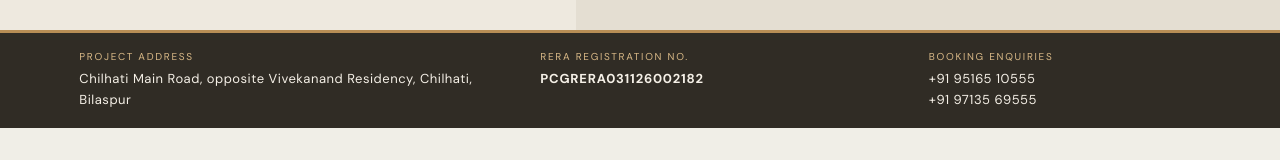
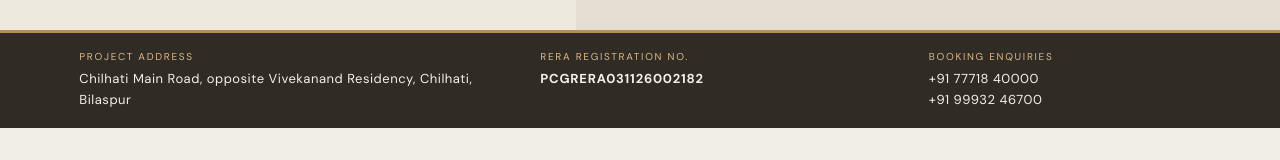
Before and after one commit to raishivam-24/olive, a React (Vite) app: page / in a window 1280 px wide. Shown: the part 608-768 px from the top of the page. Built offline with nearby package versions, Linux system fonts and the light colour scheme.

Commit message:
Update booking contact numbers

```diff
--- a/src/main.jsx
+++ b/src/main.jsx
@@ -16,7 +16,7 @@ const distances = [
   ['Bilaspur Railway Station', '6.0 km'], ['NTPC Sipat', '10 km'],
 ];
 function Mark({ light = false }) {
-   return <span className={`brand ${light ? 'brand-light' : ''}`}><img src={A + 'olive-residency-mark.svg'} alt=""/><span>Olive<br/>Residency</span></span>;
+  return <span className={`brand ${light ? 'brand-light' : ''}`}><img src={A + 'olive-residency-mark.svg'} alt="" /><span>Olive<br />Residency</span></span>;
 }
 function Arrow() { return <span aria-hidden="true">↗</span>; }
 function App() {
@@ -29,24 +29,24 @@ function App() {
       <nav className={menuOpen ? 'nav nav-open' : 'nav'} aria-label="Main navigation">
         <a href="#story" onClick={closeMenu}>The vision</a><a href="#amenities" onClick={closeMenu}>Amenities</a><a href="#gallery" onClick={closeMenu}>Gallery</a><a href="#location" onClick={closeMenu}>Location</a><a href="#rera" onClick={closeMenu}>RERA details</a>
       </nav>
-      <a className="nav-cta" href="tel:+919516510555">Enquire <Arrow /></a>
+      <a className="nav-cta" href="tel:+917771840000">Enquire <Arrow /></a>
     </header>
 
     <main>
       <section id="home" className="hero">
         <div className="hero-main">
           <div className="hero-content">
-          <div className="eyebrow hero-eyebrow"><span className="eyebrow-line"></span> A finer way to call somewhere home</div>
-          <h1>Room to grow.<br/><em>Space to belong.</em></h1>
-          <p>A thoughtfully planned plotted community on Chilhati Main Road, Bilaspur.</p>
-          <div className="hero-actions"><a className="button button-gold" href="#story">Explore Olive <span>↓</span></a><a className="button button-ghost" href="tel:+919516510555">Talk to our team <Arrow /></a></div>
+            <div className="eyebrow hero-eyebrow"><span className="eyebrow-line"></span> A finer way to call somewhere home</div>
+            <h1>Room to grow.<br /><em>Space to belong.</em></h1>
+            <p>A thoughtfully planned plotted community on Chilhati Main Road, Bilaspur.</p>
+            <div className="hero-actions"><a className="button button-gold" href="#story">Explore Olive <span>↓</span></a><a className="button button-ghost" href="tel:+917771840000">Talk to our team <Arrow /></a></div>
           </div>
           <div className="hero-visual"><img className="hero-image" src={A + 'hero-entrance.jpg'} alt="Olive Residency entrance as shown in the project brochure" /></div>
         </div>
         <div className="hero-foot">
           <div className="hero-detail"><small>PROJECT ADDRESS</small><span>Chilhati Main Road, opposite Vivekanand Residency, Chilhati, Bilaspur</span></div>
           <div className="hero-detail"><small>RERA REGISTRATION NO.</small><a href="#rera">PCGRERA031126002182</a></div>
-          <div className="hero-detail"><small>BOOKING ENQUIRIES</small><span><a href="tel:+919516510555">+91 95165 10555</a><br/><a href="tel:+919713569555">+91 97135 69555</a></span></div>
+         <div className="hero-detail"><small>BOOKING ENQUIRIES</small><span><a href="tel:+917771840000">+91 77718 40000</a><br/><a href="tel:+919993246700">+91 99932 46700</a></span></div>
         </div>
       </section>
 
@@ -54,7 +54,7 @@ function App() {
         <div className="certificate-preview"><img src={A + 'rera-certificate-preview.png'} alt="Preview of the Chhattisgarh RERA registration certificate for Olive Residency" /></div>
         <div className="certificate-copy">
           <span className="eyebrow">Official project registration</span>
-          <h2>RERA certificate,<br/><em>in view.</em></h2>
+          <h2>RERA certificate,<br /><em>in view.</em></h2>
           <p>Review the registration certificate issued by the Chhattisgarh Real Estate Regulatory Authority.</p>
           <div className="certificate-number"><small>PROJECT REGISTRATION NO.</small><strong>PCGRERA031126002182</strong><span>Registered 03 Nov 2026 · Valid through 09 Oct 2031</span></div>
           <a className="button button-dark certificate-download" href={A + 'rera-registration-certificate.pdf'} download="Olive-Residency-RERA-Certificate.pdf">Download RERA certificate <Arrow /></a>
@@ -64,7 +64,7 @@ function App() {
       <section className="intro section-pad" id="story">
         <div className="intro-label"><span className="eyebrow">A place of your own</span><span className="vertical-note">OLIVE RESIDENCY · EST. 2026</span></div>
         <div className="intro-main">
-          <h2>Some places feel<br/>like <em>possibility.</em></h2>
+          <h2>Some places feel<br />like <em>possibility.</em></h2>
           <div className="intro-copy"><p className="lead">At Olive Residency, the everyday has room to become something more.</p><p>Set along Chilhati Main Road in Bilaspur, this plotted residential community brings considered planning, open green spaces and shared places together — so you can shape a home that feels like your own.</p><a className="text-link" href={A + 'olive-residency-brochure.pdf'} target="_blank" rel="noreferrer">Read the project brochure <Arrow /></a></div>
         </div>
         <div className="stats-row">
@@ -76,7 +76,7 @@ function App() {
       </section>
 
       <section className="amenities section-pad" id="amenities">
-        <div className="section-heading"><div><span className="eyebrow">Made for everyday living</span><h2>Space for the <em>moments</em><br/>that make a life.</h2></div><p>From an unhurried walk to a little celebration, the shared spaces are designed to bring neighbors and generations together.</p></div>
+        <div className="section-heading"><div><span className="eyebrow">Made for everyday living</span><h2>Space for the <em>moments</em><br />that make a life.</h2></div><p>From an unhurried walk to a little celebration, the shared spaces are designed to bring neighbors and generations together.</p></div>
         <div className="amenity-layout">
           <div className="amenity-list">{features.map(([name, number]) => <div className="amenity-item" key={name}><span>{number}</span><strong>{name}</strong><b>+</b></div>)}</div>
         </div>
@@ -86,11 +86,11 @@ function App() {
       <section className="project-gallery section-pad" id="gallery">
         <div className="section-heading"><div><span className="eyebrow">A look around Olive</span><h2>Picture life <em>here.</em></h2></div><p>Explore the entrance, plotted community, gardens and shared spaces shown in the project brochure.</p></div>
         <div className="project-gallery-grid">
-          <figure className="project-gallery-card"><img src={A + 'community-aerial.jpg'} alt="Aerial overview of Olive Residency community layout"/><figcaption><span>01</span><strong>The community</strong></figcaption></figure>
-          <figure className="project-gallery-card"><img src={A + 'hero-entrance.jpg'} alt="Olive Residency entrance gate"/><figcaption><span>02</span><strong>Grand entrance</strong></figcaption></figure>
-          <figure className="project-gallery-card"><img src={A + 'garden-walk.jpg'} alt="Landscaped garden walk, play area and seating"/><figcaption><span>03</span><strong>Garden & play</strong></figcaption></figure>
-          <figure className="project-gallery-card"><img src={A + 'leisure-deck.jpg'} alt="Pool and leisure deck"/><figcaption><span>04</span><strong>Leisure deck</strong></figcaption></figure>
-          <figure className="project-gallery-card"><img src={A + 'temple-garden.jpg'} alt="Temple set within landscaped gardens"/><figcaption><span>05</span><strong>Temple & garden</strong></figcaption></figure>
+          <figure className="project-gallery-card"><img src={A + 'community-aerial.jpg'} alt="Aerial overview of Olive Residency community layout" /><figcaption><span>01</span><strong>The community</strong></figcaption></figure>
+          <figure className="project-gallery-card"><img src={A + 'hero-entrance.jpg'} alt="Olive Residency entrance gate" /><figcaption><span>02</span><strong>Grand entrance</strong></figcaption></figure>
+          <figure className="project-gallery-card"><img src={A + 'garden-walk.jpg'} alt="Landscaped garden walk, play area and seating" /><figcaption><span>03</span><strong>Garden & play</strong></figcaption></figure>
+          <figure className="project-gallery-card"><img src={A + 'leisure-deck.jpg'} alt="Pool and leisure deck" /><figcaption><span>04</span><strong>Leisure deck</strong></figcaption></figure>
+          <figure className="project-gallery-card"><img src={A + 'temple-garden.jpg'} alt="Temple set within landscaped gardens" /><figcaption><span>05</span><strong>Temple & garden</strong></figcaption></figure>
         </div>
         <p className="gallery-caption-note">Project imagery from the supplied brochure. Illustrative only.</p>
       </section>
@@ -98,29 +98,28 @@ function App() {
       <section className="location section-pad" id="location">
         <div className="section-heading location-heading"><div><span className="eyebrow">Connected to what matters</span><h2>Chilhati, <em>Bilaspur.</em></h2></div><p>Located on Chilhati Main Road, opposite Vivekanand Residency. Distances below are reproduced from the project brochure.</p></div>
         <div className="location-layout">
-          <div className="map-card"><div className="map-top"><span className="eyebrow">THE NEIGHBOURHOOD</span><a href={A + 'olive-residency-brochure.pdf'} target="_blank" rel="noreferrer">View location map <Arrow /></a></div><div className="map-art"><img src={A + 'location-map.jpg'} alt="Location map from the Olive Residency brochure" /></div><div className="map-address"><span>SITE ADDRESS</span><p>Chilhati Main Road, opposite Vivekanand Residency,<br/>Chilhati, Bilaspur, Chhattisgarh</p></div></div>
-          <div className="distance-list">{distances.map(([place, distance], i) => <div className="distance-row" key={place}><span className="distance-num">{String(i+1).padStart(2,'0')}</span><span>{place}</span><span className="distance-rule"></span><strong>{distance}</strong></div>)}</div>
+          <div className="map-card"><div className="map-top"><span className="eyebrow">THE NEIGHBOURHOOD</span><a href={A + 'olive-residency-brochure.pdf'} target="_blank" rel="noreferrer">View location map <Arrow /></a></div><div className="map-art"><img src={A + 'location-map.jpg'} alt="Location map from the Olive Residency brochure" /></div><div className="map-address"><span>SITE ADDRESS</span><p>Chilhati Main Road, opposite Vivekanand Residency,<br />Chilhati, Bilaspur, Chhattisgarh</p></div></div>
+          <div className="distance-list">{distances.map(([place, distance], i) => <div className="distance-row" key={place}><span className="distance-num">{String(i + 1).padStart(2, '0')}</span><span>{place}</span><span className="distance-rule"></span><strong>{distance}</strong></div>)}</div>
         </div>
       </section>
 
       <section className="rera-section" id="rera">
-        <div className="rera-top section-pad"><div className="rera-copy"><span className="eyebrow">Clarity from the start</span><h2>Registered.<br/><em>On record.</em></h2><p>Olive Residency is registered with the Chhattisgarh Real Estate Regulatory Authority. Review the certificate and approved layout plan below.</p><a className="button button-dark" href="https://rera.cgstate.gov.in/" target="_blank" rel="noreferrer">Visit CG RERA <Arrow /></a></div><div className="rera-badge"><div className="badge-inner"><span>CHHATTISGARH</span><strong>RERA</strong><span>REGISTERED PROJECT</span><i>CG</i></div></div></div>
+        <div className="rera-top section-pad"><div className="rera-copy"><span className="eyebrow">Clarity from the start</span><h2>Registered.<br /><em>On record.</em></h2><p>Olive Residency is registered with the Chhattisgarh Real Estate Regulatory Authority. Review the certificate and approved layout plan below.</p><a className="button button-dark" href="https://rera.cgstate.gov.in/" target="_blank" rel="noreferrer">Visit CG RERA <Arrow /></a></div><div className="rera-badge"><div className="badge-inner"><span>CHHATTISGARH</span><strong>RERA</strong><span>REGISTERED PROJECT</span><i>CG</i></div></div></div>
         <div className="rera-details section-pad"><div className="rera-heading"><span className="eyebrow">Project registration</span><span>FORM C · RULE 6(1)</span></div><div className="rera-grid">
-          <div className="rera-card rera-id"><span>REGISTRATION NUMBER</span><strong>PCGRERA<br/>031126002182</strong><span className="id-status"><i></i> Certificate issued 03 Nov 2026</span></div>
+          <div className="rera-card rera-id"><span>REGISTRATION NUMBER</span><strong>PCGRERA<br />031126002182</strong><span className="id-status"><i></i> Certificate issued 03 Nov 2026</span></div>
           <div className="rera-card"><span>PROJECT NAME</span><strong>Olive (Residential Plotted Development)</strong></div>
           <div className="rera-card"><span>PROJECT LOCATION</span><strong>Kh. No. 15000, Village Chilhati, Bilaspur, Chhattisgarh</strong></div>
           <div className="rera-card"><span>REGISTRATION VALIDITY</span><strong>03 Nov 2026 — 09 Oct 2031</strong><small>As stated on the certificate</small></div>
-                    <div className="rera-card"><span>PROMOTER</span><strong>Mahadev Developers</strong><small>Office Address: Gendram Sao Marg, Juna Bilaspur, Chhattisgarh 495001</small></div>
-          <div className="rera-card"><span>MARKETED BY</span><strong>Vardhman Developers</strong><small>T-5, Third Floor, Swarn Plaza, Raj Kishor Nagar Square, Bilaspur</small></div>
+          <div className="rera-card"><span>PROMOTER</span><strong>Mahadev Developers</strong><small>Office Address: Gendram Sao Marg, Juna Bilaspur, Chhattisgarh 495001</small></div>
         </div>
-        <div className="documents"><a href={A + 'rera-registration-certificate.pdf'} target="_blank" rel="noreferrer"><span className="doc-icon">↗</span><span><small>FORM C · 1 PAGE</small><strong>RERA registration certificate</strong></span><b>OPEN PDF</b></a><a href={A + 'approved-layout-plan.pdf'} target="_blank" rel="noreferrer"><span className="doc-icon">↗</span><span><small>SIGNED PLAN · 1 PAGE</small><strong>Approved layout & area statement</strong></span><b>OPEN PDF</b></a><a href={A + 'olive-residency-brochure.pdf'} target="_blank" rel="noreferrer"><span className="doc-icon">↗</span><span><small>PROJECT BROCHURE · 20 PAGES</small><strong>Olive Residency brochure</strong></span><b>OPEN PDF</b></a></div>
+          <div className="documents"><a href={A + 'rera-registration-certificate.pdf'} target="_blank" rel="noreferrer"><span className="doc-icon">↗</span><span><small>FORM C · 1 PAGE</small><strong>RERA registration certificate</strong></span><b>OPEN PDF</b></a><a href={A + 'approved-layout-plan.pdf'} target="_blank" rel="noreferrer"><span className="doc-icon">↗</span><span><small>SIGNED PLAN · 1 PAGE</small><strong>Approved layout & area statement</strong></span><b>OPEN PDF</b></a><a href={A + 'olive-residency-brochure.pdf'} target="_blank" rel="noreferrer"><span className="doc-icon">↗</span><span><small>PROJECT BROCHURE · 20 PAGES</small><strong>Olive Residency brochure</strong></span><b>OPEN PDF</b></a></div>
         </div>
         <div className="area-section section-pad"><div className="area-title"><span className="eyebrow">From the signed layout</span><h3>Land, thoughtfully <em>planned.</em></h3><p>The approved plan describes a 5.06-acre site with residential plots, roads, gardens and community uses.</p></div><div className="area-data"><div className="area-total"><span>TOTAL LAND AREA</span><strong>220,337 <small>sq. ft.</small></strong><small>5.06 acres · 2.0470 hectares</small></div><div className="area-row"><span>Residential plotting <small>113 plots shown, incl. 7 LIG and 11 EWS plots</small></span><b>147,773 sq. ft.</b><i>68.57%</i></div><div className="area-row"><span>Roads</span><b>47,459 sq. ft.</b><i>22.02%</i></div><div className="area-row"><span>Garden area</span><b>10,776 sq. ft.</b><i>5.01%</i></div><div className="area-row"><span>Commercial area</span><b>5,186 sq. ft.</b><i>2.40%</i></div><div className="area-row"><span>Amenities area</span><b>4,311 sq. ft.</b><i>2.00%</i></div><div className="area-row area-note"><span>Area under road widening</span><b>4,832 sq. ft.</b><i>separate</i></div></div></div>
       </section>
 
-      <section className="contact section-pad" id="contact"><div className="contact-copy"><span className="eyebrow">A place to begin</span><h2>Make room for<br/><em>what’s next.</em></h2><p>Speak with the Olive Residency team to learn more about the project and availability.</p><a className="button button-dark" href="tel:+919516510555">Call 95165 10555 <Arrow /></a><a className="contact-secondary" href="tel:+919713569555">Or call 97135 69555</a><small>Booking enquiries · Olive Residency</small></div></section>
+       <section className="contact section-pad" id="contact"><div className="contact-copy"><span className="eyebrow">A place to begin</span><h2>Make room for<br/><em>what’s next.</em></h2><p>Speak with the Olive Residency team to learn more about the project and availability.</p><a className="button button-dark" href="tel:+917771840000">Call +91 77718 40000 <Arrow /></a><a className="contact-secondary" href="tel:+919993246700">Or call +91 99932 46700</a><small>Booking enquiries · Olive Residency</small></div></section>
     </main>
-    <footer className="footer"><div className="footer-brand"><Mark light/><p>A finer way to call somewhere home.</p></div><div className="footer-info"><span>MAHADEV DEVELOPERS · BUILDER & DEVELOPER</span><span className="office-address"><strong>OFFICE ADDRESS</strong>Gendram Sao Marg, Juna Bilaspur, Chhattisgarh 495001</span><span>SUMIT AGRAWAL · ARCHITECT & TOWN PLANNER</span></div><div className="footer-bottom"><span>OLIVE RESIDENCY · CHILHATI, BILASPUR, CHHATTISGARH</span><a href="#rera">RERA PCGRERA031126002182 ↑</a></div><p className="disclaimer">Project details and amenities on this website are based on the supplied project brochure and registration documents. Images and plans are illustrative; the brochure notes that specifications, amenities and plans are subject to approvals and change. Please refer to the final agreement and official CG RERA records.</p></footer>
+    <footer className="footer"><div className="footer-brand"><Mark light /><p>A finer way to call somewhere home.</p></div><div className="footer-info"><span>MAHADEV DEVELOPERS · BUILDER & DEVELOPER</span><span className="office-address"><strong>OFFICE ADDRESS</strong>Gendram Sao Marg, Juna Bilaspur, Chhattisgarh 495001</span><span>SUMIT AGRAWAL · ARCHITECT & TOWN PLANNER</span></div><div className="footer-bottom"><span>OLIVE RESIDENCY · CHILHATI, BILASPUR, CHHATTISGARH</span><a href="#rera">RERA PCGRERA031126002182 ↑</a></div><p className="disclaimer">Project details and amenities on this website are based on the supplied project brochure and registration documents. Images and plans are illustrative; the brochure notes that specifications, amenities and plans are subject to approvals and change. Please refer to the final agreement and official CG RERA records.</p></footer>
   </>;
 }
 
```
